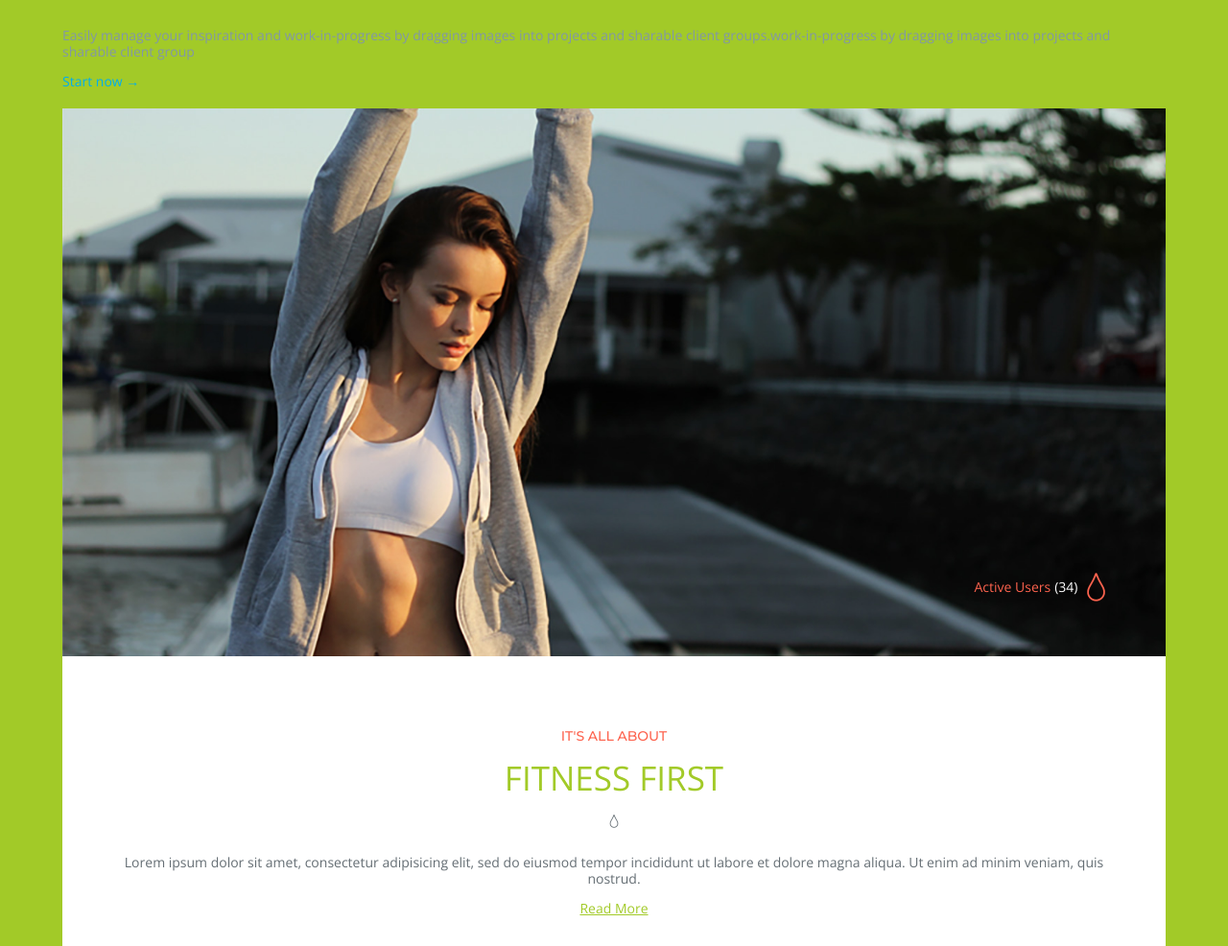
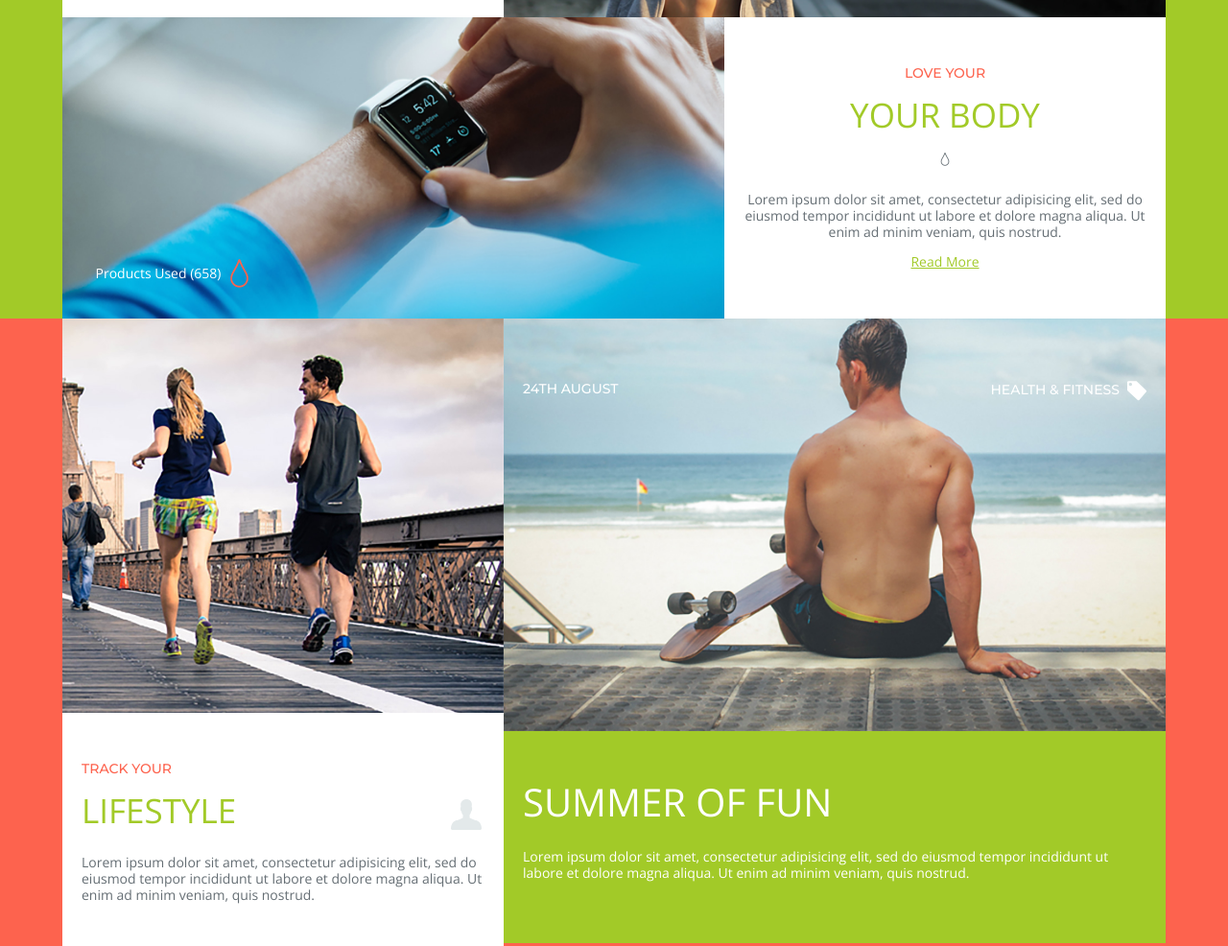
Before and after one commit to kirillstarkov/diplom, a plain HTML site: page index.html in a window 1280 px wide. Shown: the part 689-1675 px from the top of the page at 96% size. Drawn offline with nearby package versions, Linux system fonts and the light colour scheme; files whose address does not match are found by name.

Commit message:
frist-commit

```diff
--- a/index.html
+++ b/index.html
@@ -39,9 +39,8 @@
 						<a href="#">Start now</a>
 					</div>
 				</div>
-				<div class="card">
-					<div class="card-img">
-					<img src="img/img1.jpg">
+				<div class="card row-reverse">
+					<div class="card-img" style="background-image: url(img/img1.jpg);">
 					<div class="overlay right">
 						<p>Active Users</p> <p class="clrwhite">(34)</p><i class="icon-drop2"></i>
 					</div>
@@ -57,8 +56,7 @@
 					</div>
 				</div>
 				<div class="card">
-					<div class="card-img">
-					<img src="img/img2.jpg">
+					<div class="card-img" style="background-image: url(img/img2.jpg);">
 					<div class="overlay left">
 						<p class="clrwhite">Products Used (658)</p><i class="icon-drop2"></i>
 					</div>
@@ -77,7 +75,8 @@
 		</div>
 		<div class="bgcoral">
 			<div class="container">
-				<div class="card">
+				<div class="row">
+				<div class="card card-1">
 					<img src="img/img3.jpg">
 					<div class="card-text">
 						<p class="hdr">track your</p>
@@ -88,7 +87,7 @@
 						quis nostrud.</p>
 					</div>
 				</div>
-				<div class="card">
+				<div class="card card-2">
 					<div class="card-img">
 						<img src="img/img4.jpg">
 						<div class="status">
@@ -106,6 +105,8 @@
 						</div>
 					</div>
 				</div>
+				</div>
+				<div class="row">
 				<div class="card">
 					<img src="img/img5.jpg">
 					<div class="card-text">
@@ -128,6 +129,7 @@
 						quis nostrud.</p>
 					</div>
 				</div>
+				</div>
 			</div>
 		</div>
 	</main>
--- a/scss/components/_card.scss
+++ b/scss/components/_card.scss
@@ -6,12 +6,21 @@
 		top: calc(50px + 15%);
 		right: 5%;
 	}
+
+	@include media('>=tablet') {
+		display: flex;
+
+		&.row-reverse {
+			flex-direction: row-reverse;
+		}
+	}
 }
 
 .card-img {
-	width: 100%;
 	position: relative;
 	color: $coral;
+	background-size: cover;
+
 
 	.clrwhite {
 		color: $white;
@@ -69,16 +78,24 @@
 		}
 	}
 
+	@include media('>=tablet') {
+		flex-grow: 3;
+		height: auto;
+		min-width: 60%;
+	}
+
 }
 
 .card-text {
-	padding: 50px;
+	padding: 50px 20px;
 	background-color: $white;
 	text-align: left;
 	position: relative;
 	color: #656e74;
 
+
 	.hdr {
+		margin-top: 0;
 		color: $coral;
 		text-transform: uppercase;
 		font-family: 'Montserrat', sans-serif;
@@ -126,4 +143,38 @@
 			color: $white;
 		}
 	}
+
+	@include media('>=tablet') {
+		flex-grow: 1;
+		min-width: 25%;
+	}
 }
+
+.row {
+	@include media('>=tablet') {
+		display: flex;
+
+		.card {
+			display: block;
+		}
+
+		img {
+			width: 100%;
+			object-fit: cover;
+		}
+	}
+
+	.card-1 {
+		@include media('>=tablet') {
+			flex-grow: 1;
+			min-width: 25%;
+		}
+	}
+
+	.card-2 {
+		@include media('>=tablet') {
+			flex-grow: 1;
+			min-width: 60%;
+		}
+	}
+}
--- a/scss/layout/_common.scss
+++ b/scss/layout/_common.scss
@@ -23,11 +23,15 @@ body {
 }
 
 .info {
-
+	@include media('>=tablet') {
+		display: flex;
+		margin-bottom: 100px;
+	}
 }
 
 .box {
 	margin-bottom: 20px;
+	padding: 0 20px;
 
 	h3 {
 		font-weight: 400;
@@ -41,6 +45,8 @@ body {
 	}
 
 	a {
+		font-family: 'Proxima Nova';
+		font-weight: 400;
 		color: #00aeef;
 		text-decoration: none;
 		transition: color .3s;
@@ -52,6 +58,11 @@ body {
 		&::after {
 			content: ' →';
 		}
+	}
+
+	@include media ('>=tablet') {
+		width: 25%;
+
 	}
 }
 
```
Also changed, not shown: css/style.css.
